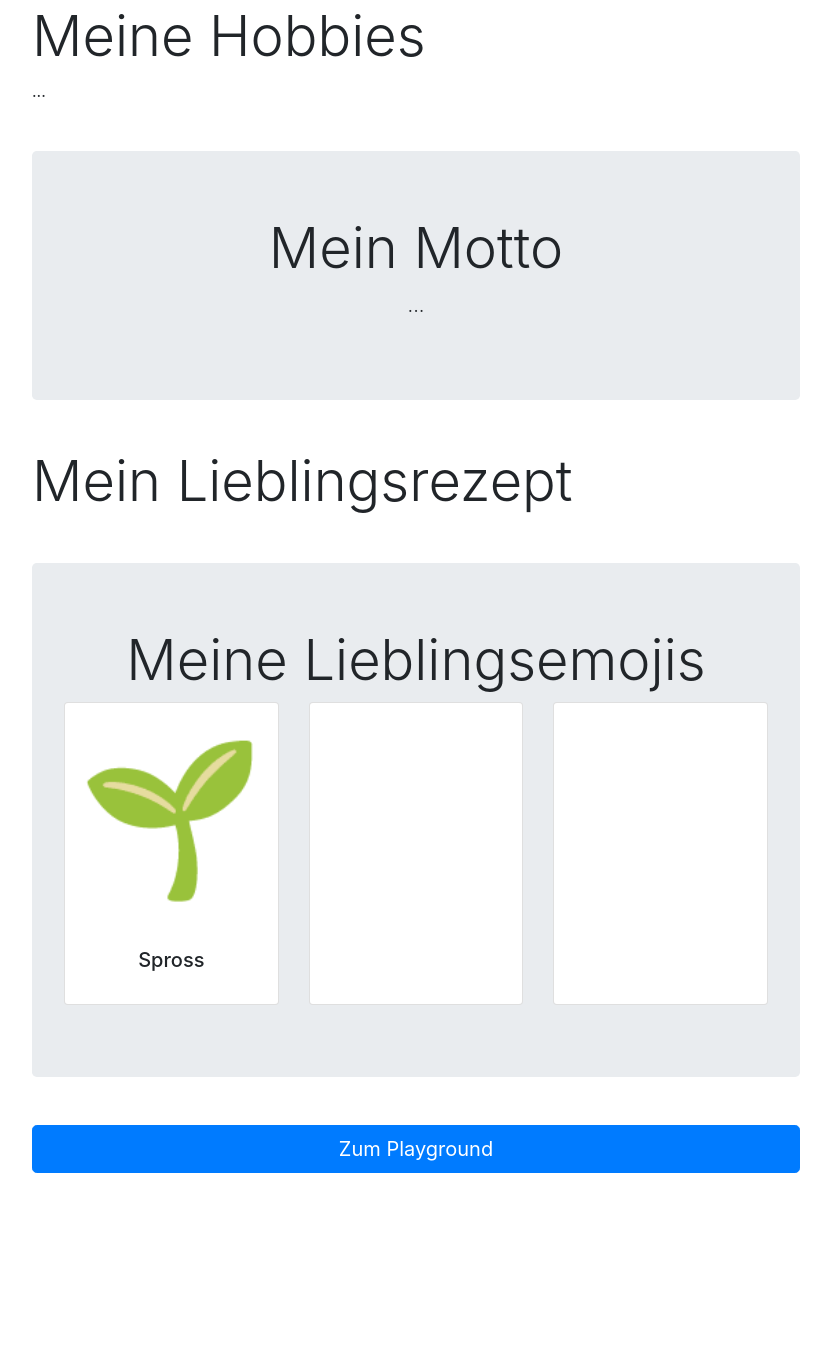
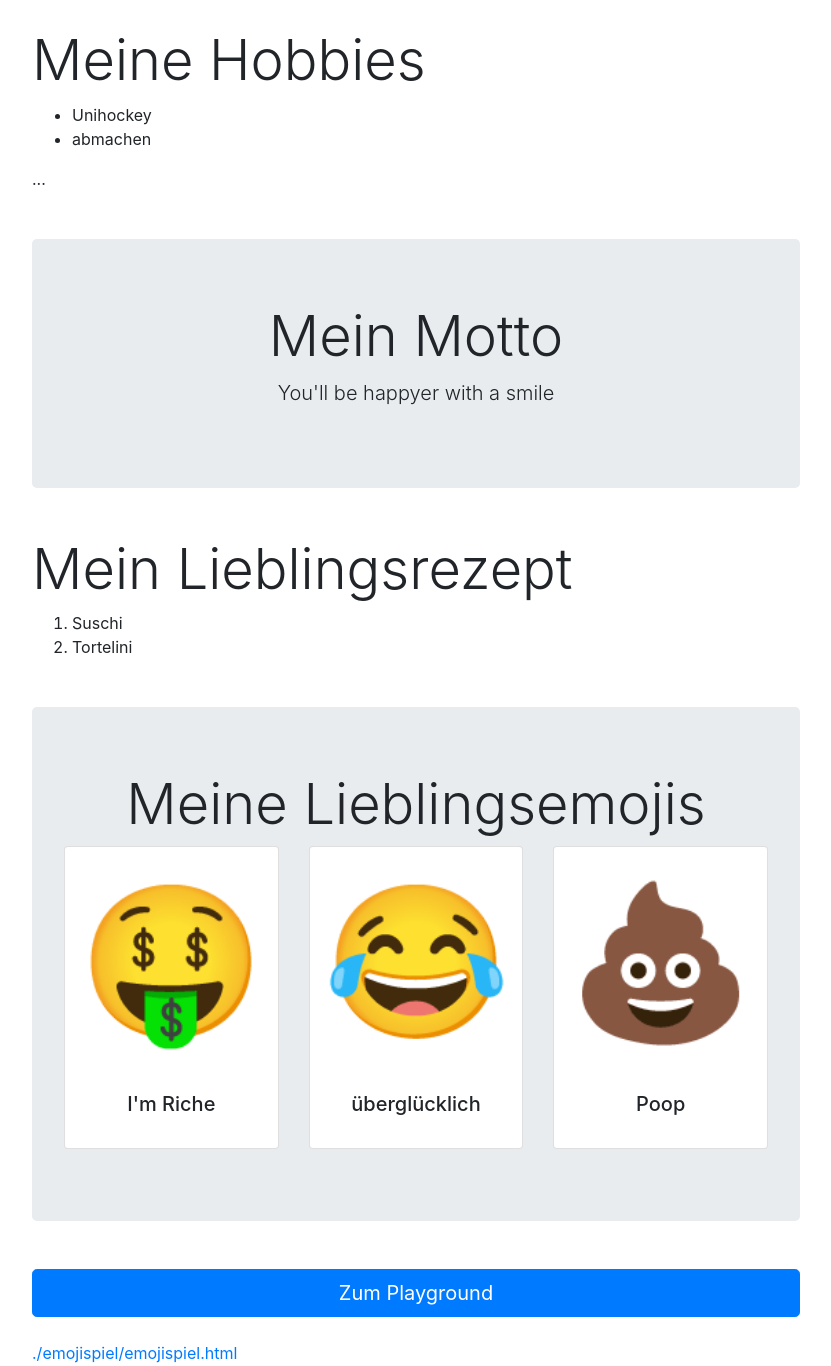
Before and after one commit to DEEP-IMPACT-AG/zukunftstag, a plain HTML site: page leroyreed/index.html in a window 1280 px wide. Shown: the part 211-1577 px from the top of the page, without its empty margins (224-1055 px from the left). Before the commit the page ends 1438 px from the top, so only its background shows below. Drawn offline with nearby package versions, Linux system fonts and the light colour scheme.

Commit message:
Leroy’s website

```diff
--- a/leroyreed/index.html
+++ b/leroyreed/index.html
@@ -23,6 +23,9 @@
 		<nav aria-label="breadcrumb" class="mt-2">
 			<ol class="breadcrumb">
 				<!-- TODO: Breadcrumb hinzufügen -->
+				<li class="breadcrumb-item" aria-current="page"><a href="../index.html">Übersicht</a></li>
+				<li class="breadcrumb-item" aria-current="page"><a href="./index.html">Leroy Reed</a></li>
+
 			</ol>
 		</nav>
 
@@ -30,43 +33,43 @@
 
 		<div class="my-5">
 			<h2 class="display-4">Meine Hobbies</h2>
-			<!-- TODO: (UNORDERED) AUFZÄHLUNG HINZUFÜGEN -->
+<ul><li>Unihockey</li><li>abmachen</li></ul>			<!-- TODO: (UNORDERED) AUFZÄHLUNG HINZUFÜGEN -->
 			...
 		</div>
 
 		<div class="jumbotron my-5 text-center">
 			<h2 class="display-4">Mein Motto</h2>
 			<!-- TODO: MOTTO HINZUFÜGEN -->
-			<p class="lead">...</p>
+			<p class="lead">You'll be happyer with a smile</p>
 		</div>
 
 
 		<div class="my-5">
 			<h2 class="display-4">Mein Lieblingsrezept</h2>
-			<!-- TODO: (ORDERED) AUFZÄHLUNG HINZUFÜGEN -->
+		<ol><li>Suschi</li><li>Tortelini</li></ol>	<!-- TODO: (ORDERED) AUFZÄHLUNG HINZUFÜGEN -->
 		</div>
 
 		<div class="jumbotron my-5 text-center">
 			<h2 class="display-4">Meine Lieblingsemojis</h2>
 			<div class="card-deck my-2 text-center">
 				<div class="card">
-					<div class="card-emoji">🌱</div>
+					<div class="card-emoji">🤑</div>
 					<div class="card-body">
-						<h5 class="card-title">Spross</h5>
+						<h5 class="card-title">I'm Riche</h5>
 					</div>
 				</div>
 				<!-- TODO: EMOJI MIT BESCHRIFTUNG HINZUFÜGEN -->
 				<div class="card">
-					<div class="card-emoji"></div>
+					<div class="card-emoji">😂</div>
 					<div class="card-body">
-						<h5 class="card-title"></h5>
+						<h5 class="card-title">überglücklich</h5>
 					</div>
 				</div>
 				<!-- TODO: EMOJI MIT BESCHRIFTUNG HINZUFÜGEN -->
 				<div class="card">
-					<div class="card-emoji"></div>
+					<div class="card-emoji">💩</div>
 					<div class="card-body">
-						<h5 class="card-title"></h5>
+						<h5 class="card-title">Poop</h5>
 					</div>
 				</div>
 			</div>
@@ -75,7 +78,7 @@
 		<a href="./playground.html" class="btn btn-primary btn-lg btn-block my-4">Zum Playground</a>
 
 		<!-- TODO: LINK ZUM EMOJISPIEL EINFÜGEN href="./emojispiel/emojispiel.html" -->
-	</div>
+	<a href="./emojispiel/emojispiel.html">./emojispiel/emojispiel.html</a>
 </body>
 
 </html>
--- a/leroyreed/playground.css
+++ b/leroyreed/playground.css
@@ -0,0 +1,3 @@
+.test  {
+    border: 1px solid red;
+}
```
Also changed, not shown: leroyreed/emojispiel/emojispiel.html (+2 -2 lines), leroyreed/emojispiel/play.html (+2 -2 lines), leroyreed/playground.html (+1 -2 lines).
